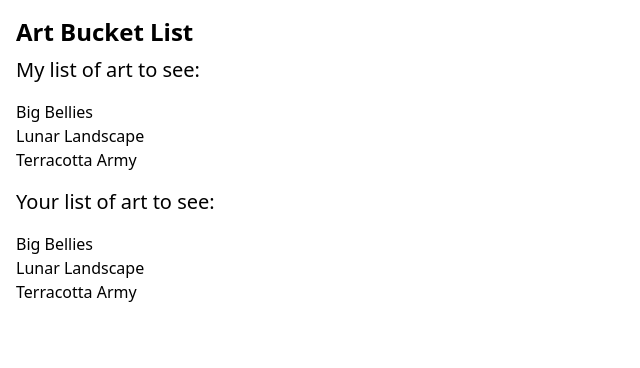
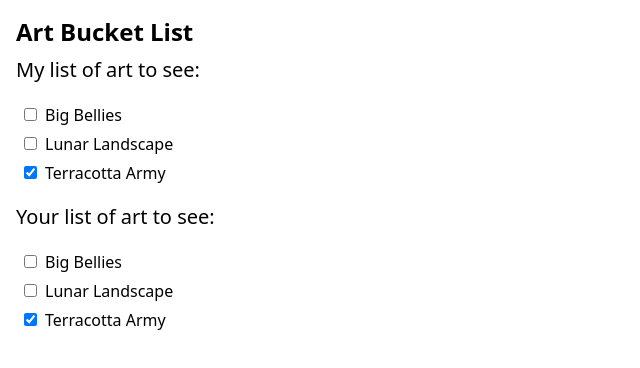
Before and after one commit to Jy4058350/begin_1, a React (Create React App) app: page / in a window 1280 px wide. Shown: the top 368 px of the page, without its empty margins (0-640 px from the left). Built offline with nearby package versions, Linux system fonts and the light colour scheme.

Commit message:
input要素追加してchecked機能を追加。エラーがでている

```diff
--- a/public/styles.css
+++ b/public/styles.css
@@ -549,6 +549,10 @@ video {
   margin: 1rem;
 }
 
+.m-2 {
+  margin: 0.5rem;
+}
+
 .mb-2 {
   margin-bottom: 0.5rem;
 }
@@ -559,6 +563,10 @@ video {
 
 .mt-2 {
   margin-top: 0.5rem;
+}
+
+.ml-2 {
+  margin-left: 0.5rem;
 }
 
 .text-2xl {
--- a/src/index.js
+++ b/src/index.js
@@ -34,7 +34,10 @@ const ItemList = ({ artworks }) => {
   return (
     <ul className="mt-4">
       {artworks.map(artwork => (
-        <li key={artwork.id}>{artwork.title}</li>
+        <li key={artwork.id}>
+          <input type="checkbox" checked={artwork.seen} className="m-2" />
+          {artwork.title}
+        </li>
       ))}
     </ul>
   )
```
